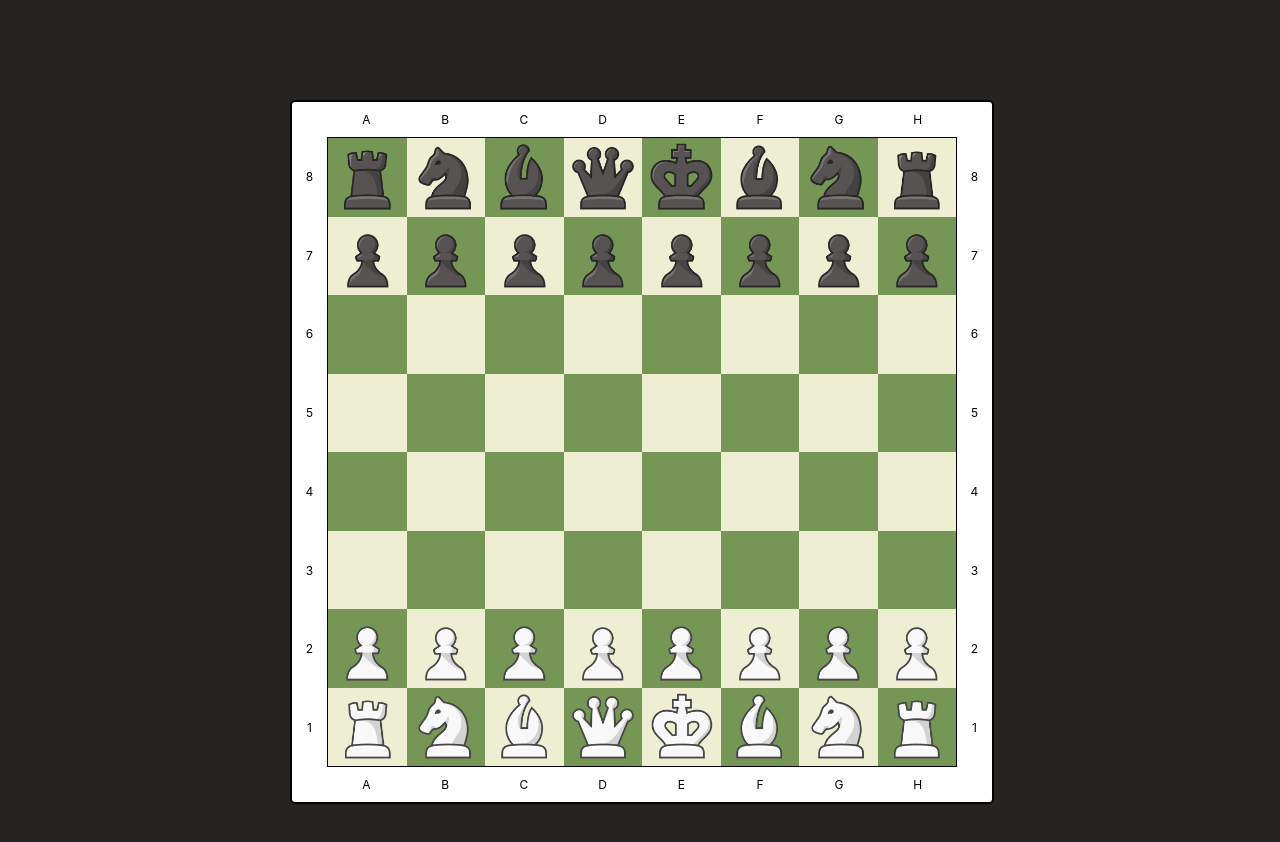
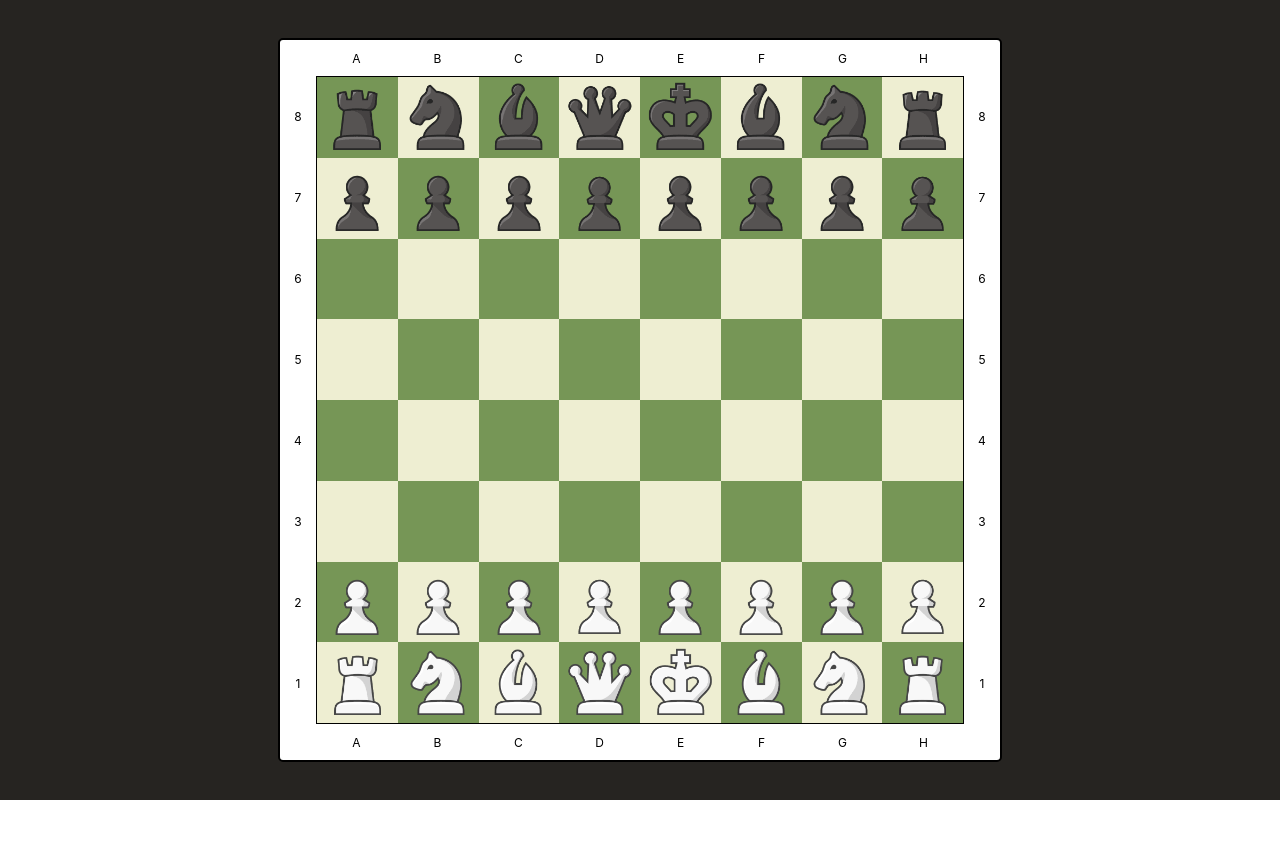
Before and after one commit to kara-one/show.react.chest, a React (Create React App) app: page / in a window 1280 px wide. Shown: the top 842 px of the page. After the commit the page ends 800 px from the top, so only its background shows below. Built offline with nearby package versions, Linux system fonts and the light colour scheme.

Commit message:
add flexible layout

```diff
--- a/src/App.css
+++ b/src/App.css
@@ -1,37 +1,6 @@
 .App {
   display: grid;
-  grid-template-columns: 300px;
-  grid-template-rows: 300px;
   place-content: center;
   background-color: #262421;
   min-height: 100vh;
-  padding: 50px;
 }
-
-@media (min-width: 500px) {
-  .App {
-    grid-template-columns: 400px;
-    grid-template-rows: 400px;
-  }
-}
-
-@media (min-width: 600px) {
-  .App {
-    grid-template-columns: 500px;
-    grid-template-rows: 500px;
-  }
-}
-
-@media (min-width: 700px) {
-  .App {
-    grid-template-columns: 600px;
-    grid-template-rows: 600px;
-  }
-}
-
-@media (min-width: 800px) {
-  .App {
-    grid-template-columns: 700px;
-    grid-template-rows: 700px;
-  }
-}
--- a/src/components/BoardComponent.tsx
+++ b/src/components/BoardComponent.tsx
@@ -1,13 +1,35 @@
 import "./boardComponent.scss";
-import React, { Dispatch } from "react";
-import { useDispatch, useSelector } from "react-redux";
-import { CellAction, CellState } from "../type";
+import React, { useCallback, useEffect, useState } from "react";
+import { useSelector } from "react-redux";
+import { CellState } from "../type";
 import CellComponent from "./CellComponent";
 import { labelChars, labelNums } from "../store/initState";
 
 const BoardComponent = () => {
-  const dispatch: Dispatch<CellAction> = useDispatch();
   const cells = useSelector((state: CellState) => state.cells);
+  let [boardSide, setBoardSide] = useState(
+    Math.round(
+      (window.innerWidth > window.innerHeight
+        ? window.innerHeight
+        : window.innerWidth) * 0.9
+    )
+  );
+
+  let resizeWindow = useCallback(() => {
+    setBoardSide(
+      Math.round(
+        (window.innerWidth > window.innerHeight
+          ? window.innerHeight
+          : window.innerWidth) * 0.9
+      )
+    );
+  }, []);
+
+  useEffect(() => {
+    resizeWindow();
+    window.addEventListener("resize", resizeWindow);
+    return () => window.removeEventListener("resize", resizeWindow);
+  }, [resizeWindow]);
 
   const horLabels = (
     <div className="hor-label">
@@ -27,7 +49,10 @@ const BoardComponent = () => {
 
   // console.log(state);
   return (
-    <div className="board">
+    <div
+      className="board"
+      style={{ width: `${boardSide}px`, height: `${boardSide}px` }}
+    >
       <div></div>
       {horLabels}
       <div></div>
```
